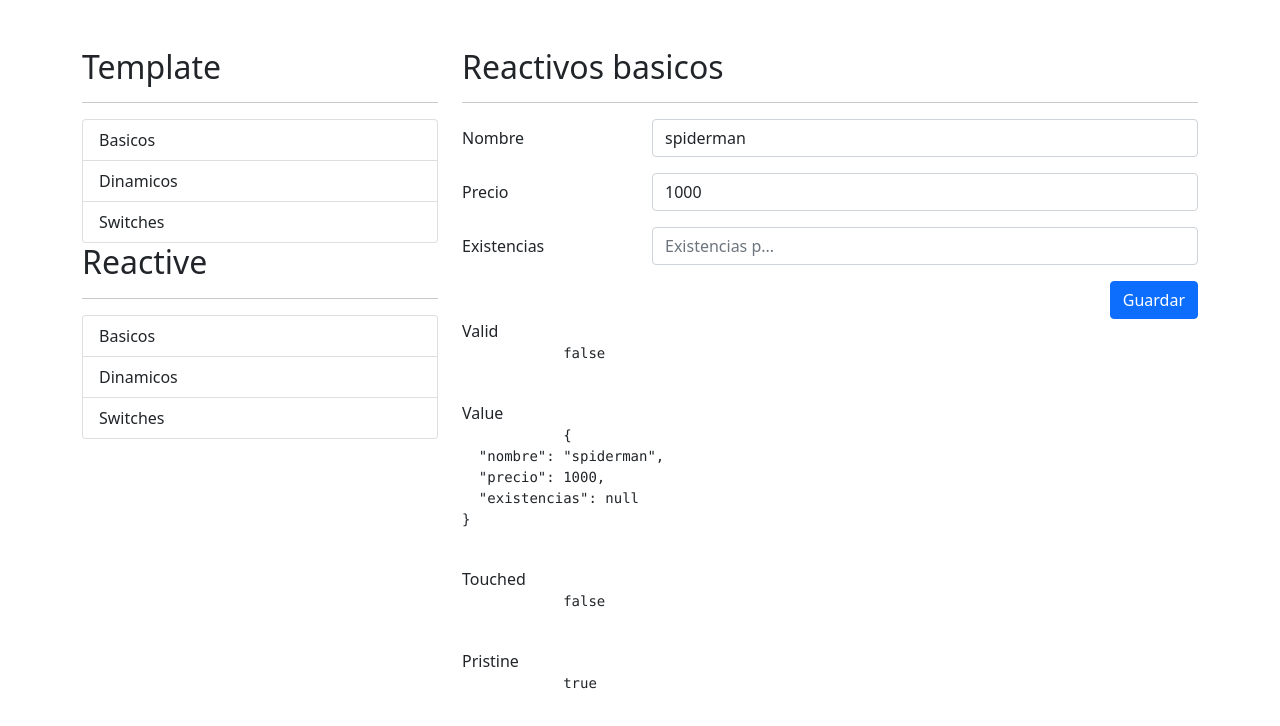
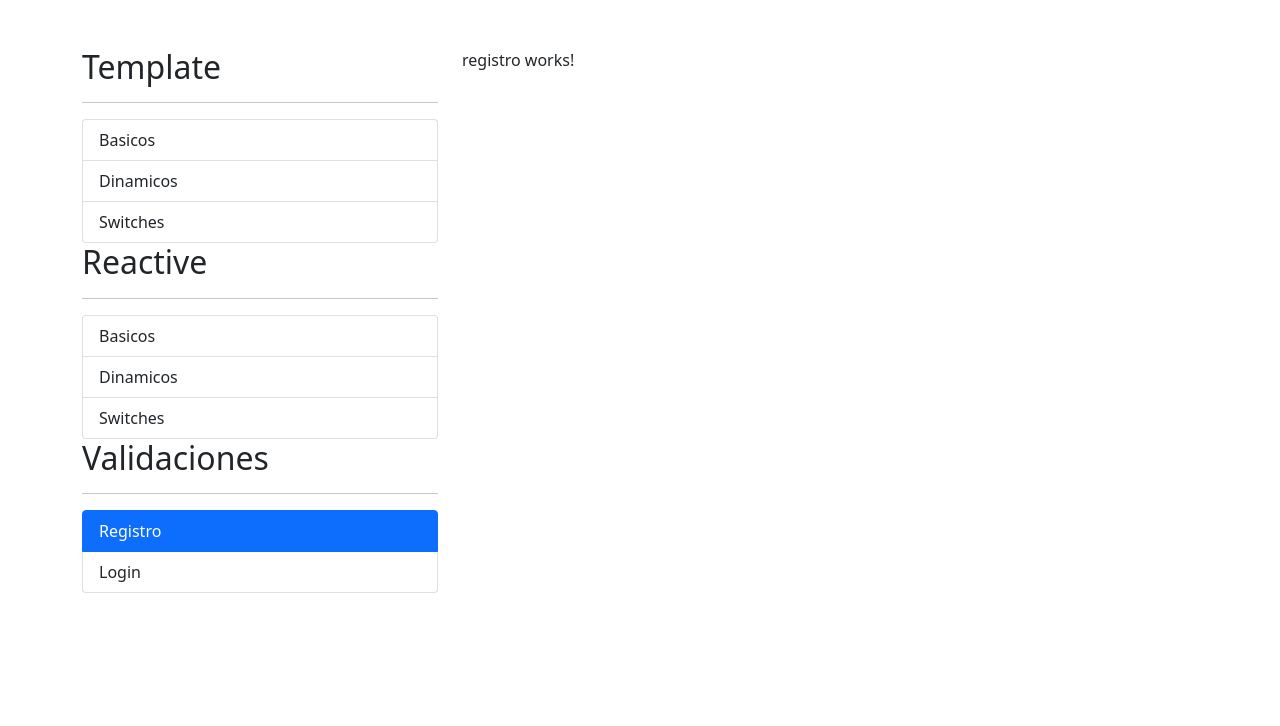
Before and after one commit to johncristobal/angular_curso, an Angular app in the folder angular09forms/: page /auth/registro in a window 1280 px wide. Before the commit this address led to /basicos. Shown: the top 726 px of the page. Built offline with nearby package versions, Linux system fonts and the light colour scheme.

Commit message:
newLoginAuthReister

```diff
--- a/angular09forms/src/app/app-routing.module.ts
+++ b/angular09forms/src/app/app-routing.module.ts
@@ -9,6 +9,10 @@
   {
     path: 'reactive',
     loadChildren: () => import ('./reactive/reactive.module').then(m => m.ReactiveModule)
+  },
+  {
+    path: 'auth',
+    loadChildren: () => import ('./auth/auth.module').then(m => m.AuthModule)
   }
 ];
 
--- a/angular09forms/src/app/app.module.ts
+++ b/angular09forms/src/app/app.module.ts
@@ -6,6 +6,7 @@
 import { ReactiveModule } from './reactive/reactive.module';
 import { SharedModule } from './shared/shared.module';
 import { TemplateModule } from './template/template.module';
+import { AuthModule } from './auth/auth.module';
 
 @NgModule({
   declarations: [
@@ -16,7 +17,8 @@
     AppRoutingModule,
     SharedModule,
     ReactiveModule,
-    TemplateModule
+    TemplateModule,
+    AuthModule
   ],
   providers: [],
   bootstrap: [AppComponent]
--- /dev/null
+++ b/angular09forms/src/app/auth/pages/login/login.component.html
@@ -0,0 +1 @@
+<p>login works!</p>
--- /dev/null
+++ b/angular09forms/src/app/auth/pages/login/login.component.ts
@@ -0,0 +1,16 @@
+import { Component, OnInit } from '@angular/core';
+
+@Component({
+  selector: 'app-login',
+  templateUrl: './login.component.html',
+  styles: [
+  ]
+})
+export class LoginComponent implements OnInit {
+
+  constructor() { }
+
+  ngOnInit(): void {
+  }
+
+}
--- /dev/null
+++ b/angular09forms/src/app/auth/pages/registro/registro.component.html
@@ -0,0 +1 @@
+<p>registro works!</p>
--- /dev/null
+++ b/angular09forms/src/app/auth/pages/registro/registro.component.ts
@@ -0,0 +1,16 @@
+import { Component, OnInit } from '@angular/core';
+
+@Component({
+  selector: 'app-registro',
+  templateUrl: './registro.component.html',
+  styles: [
+  ]
+})
+export class RegistroComponent implements OnInit {
+
+  constructor() { }
+
+  ngOnInit(): void {
+  }
+
+}
--- a/angular09forms/src/app/shared/sidemenu/sidemenu.component.html
+++ b/angular09forms/src/app/shared/sidemenu/sidemenu.component.html
@@ -22,3 +22,15 @@
         {{item.text}}
     </li>
 </ul>
+
+<h2>Validaciones</h2>
+<hr>
+<ul class="list-group">
+    <li class="list-group-item"
+        [routerLink]='[item.ruta]'
+        *ngFor="let item of rutasAuth"
+        routerLinkActive='active'
+        >
+        {{item.text}}
+    </li>
+</ul>
--- a/angular09forms/src/app/shared/sidemenu/sidemenu.component.ts
+++ b/angular09forms/src/app/shared/sidemenu/sidemenu.component.ts
@@ -42,4 +42,15 @@
       ruta: './reactive/switches'
     },
   ]
+
+  rutasAuth: MenuItem[] = [
+    {
+      text: 'Registro',
+      ruta: './auth/registro'
+    },
+    {
+      text: 'Login',
+      ruta: './auth/login'
+    },
+  ]
 }
```
Also changed, not shown: angular09forms/src/app/auth/auth-routing.module.ts (added, +21 -0 lines), angular09forms/src/app/auth/auth.module.ts (added, +19 -0 lines).
